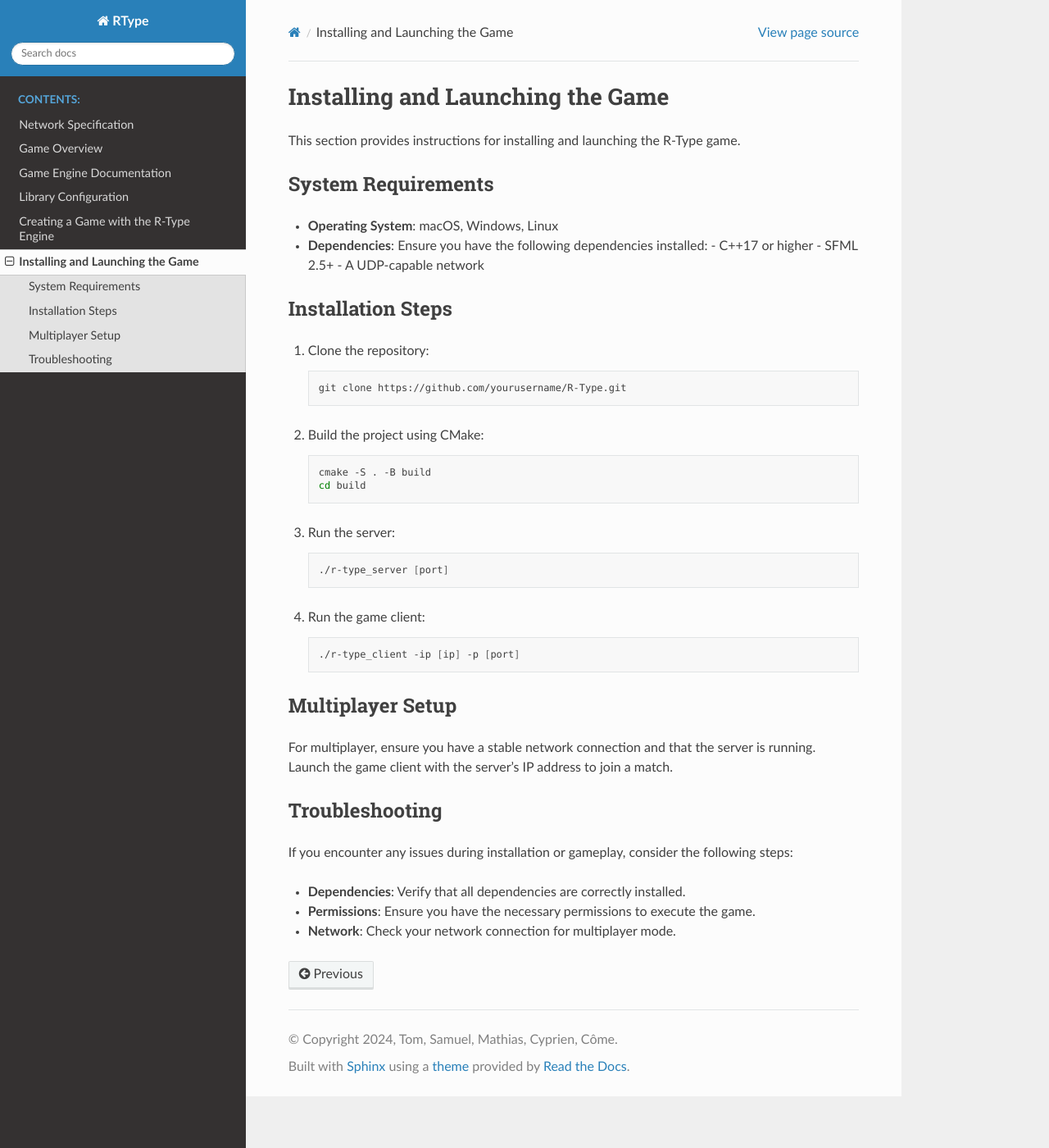
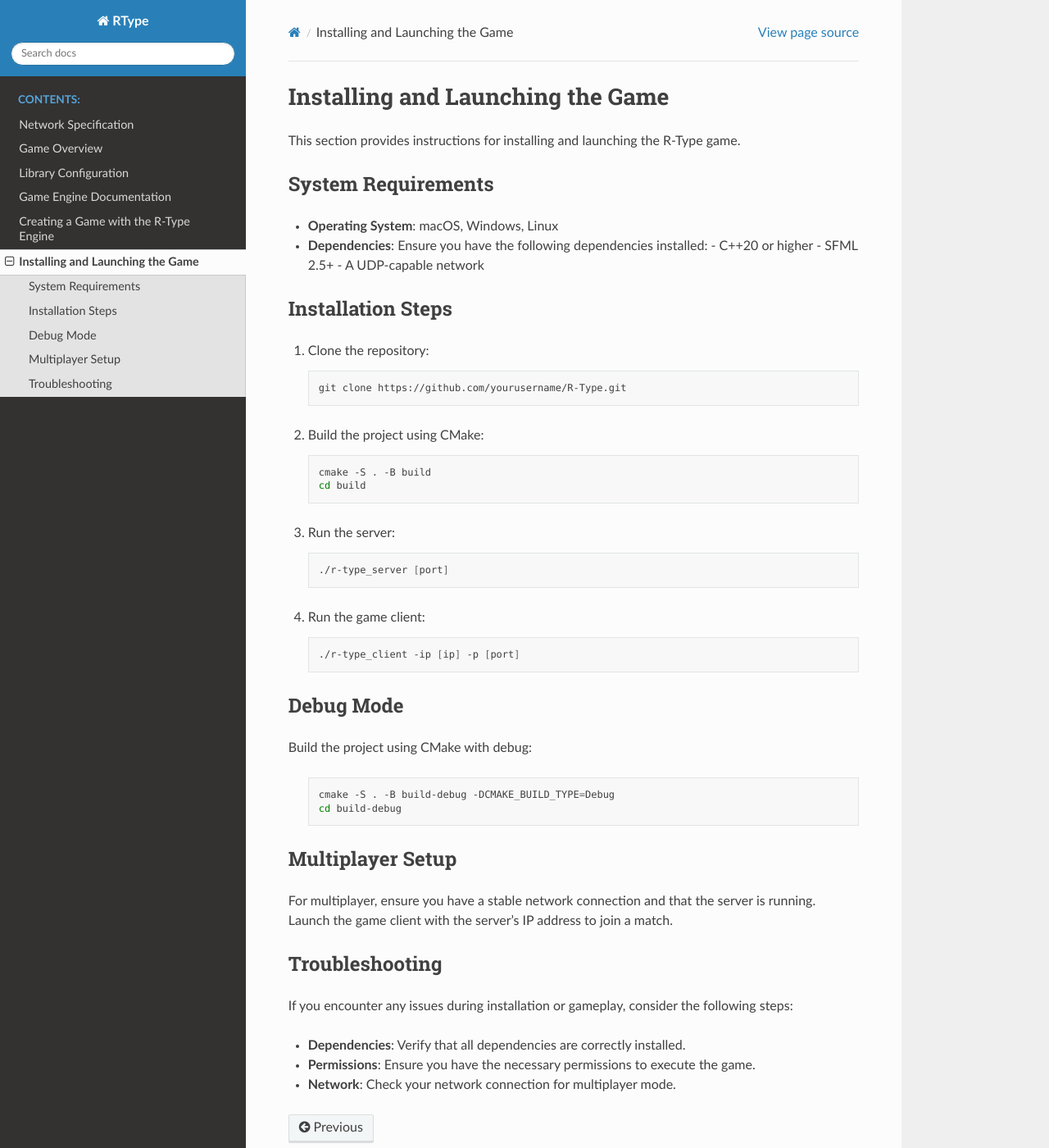
Before and after one commit to PokeZappy/rtype-documentation, a Sphinx documentation site: the page built from source/install_and_launch.rst, in a window 1280 px wide and 1400 px high. Shown: the whole window at 82% size. Built offline with Sphinx 7.4.7 and the Read the Docs theme 3.1.0, drawn with Linux system fonts in a browser that asks for light colours.

Commit message:
refacto: documentation

```diff
--- a/source/game_description.rst
+++ b/source/game_description.rst
@@ -20,6 +20,7 @@ Players control their spaceship using keyboard inputs. Here are the main control
 - **Move Left**: Use the `Q` key to move the ship to the left.
 - **Move Right**: Use the `D` key to move the ship to the right.
 - **Shoot**: Press the `Spacebar` to fire your weapons.
+- **Launch Game**: Press the `L` to launche the round.
 
 ### Enemies
 
--- a/source/index.rst
+++ b/source/index.rst
@@ -7,8 +7,8 @@ Welcome to R-Type's Documentation!
 
    protocol
    game_description
+   lib_configuration
    engine_doc
-   lib_configuration
    create_game_with_engine
    install_and_launch
 
--- a/source/install_and_launch.rst
+++ b/source/install_and_launch.rst
@@ -8,7 +8,7 @@ System Requirements
 
 - **Operating System**: macOS, Windows, Linux
 - **Dependencies**: Ensure you have the following dependencies installed:
-  - C++17 or higher
+  - C++20 or higher
   - SFML 2.5+
   - A UDP-capable network
 
@@ -40,6 +40,17 @@ Installation Steps
 
       ./r-type_client -ip [ip] -p [port]
 
+Debug Mode
+----------
+
+Build the project using CMake with debug:
+
+    .. code-block:: bash
+
+        cmake -S . -B build-debug -DCMAKE_BUILD_TYPE=Debug
+        cd build-debug
+
+
 
 Multiplayer Setup
 -----------------
```
Also changed, not shown: source/create_game_with_engine.rst (+43 -0 lines), source/engine_doc.rst (+8 -1 lines).
